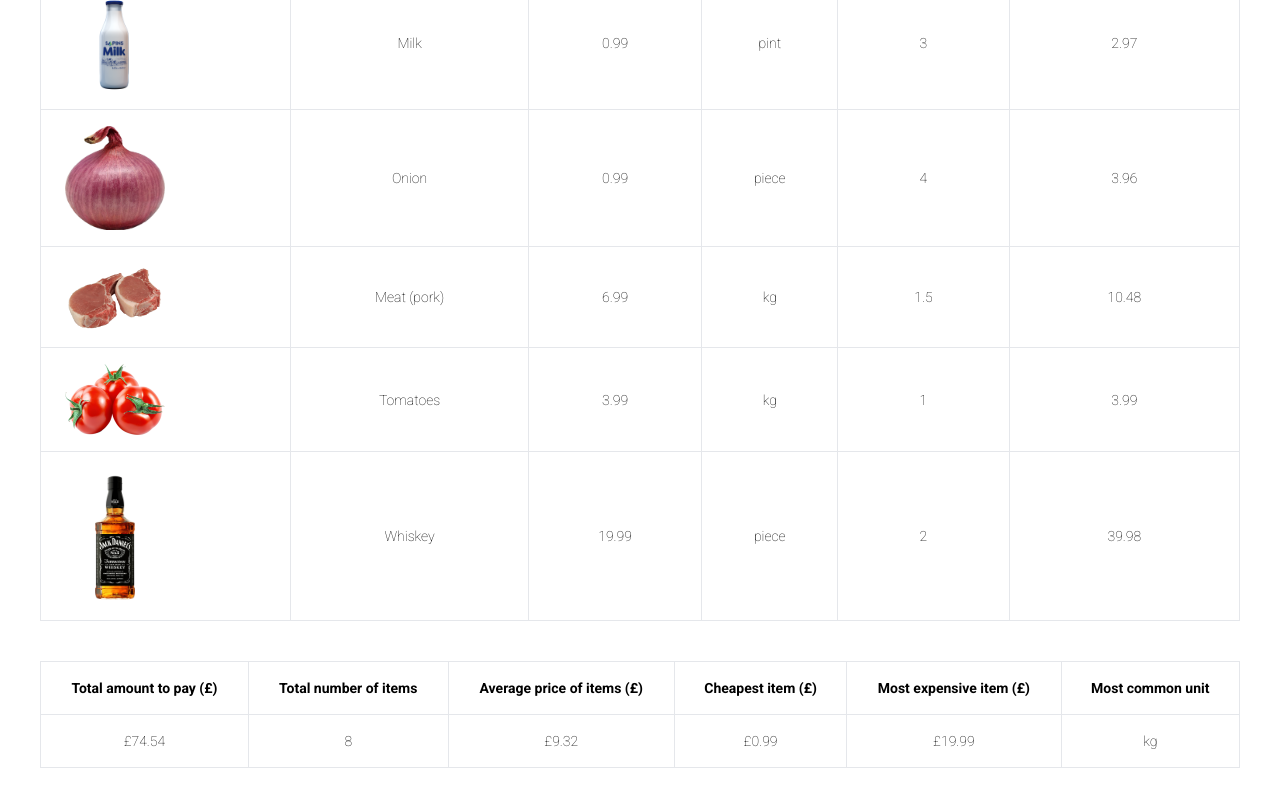
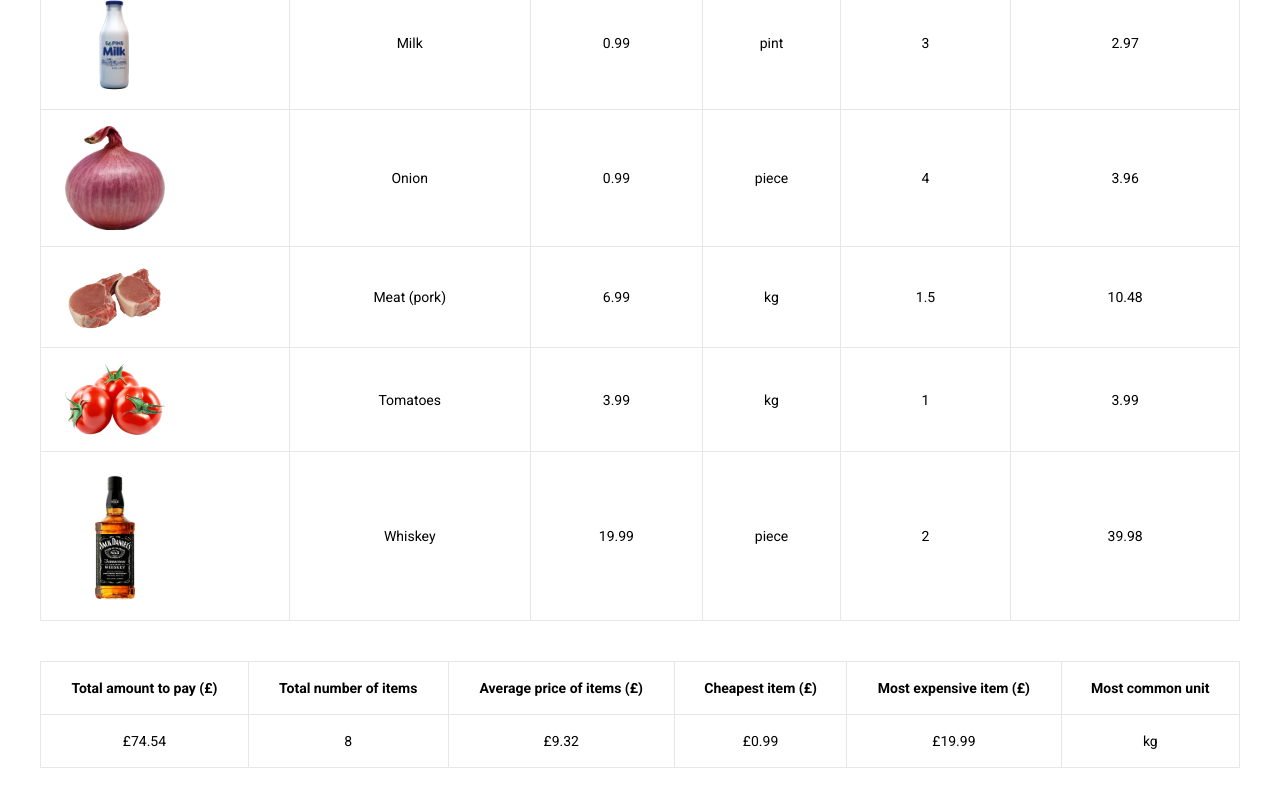
Before and after one commit to vladmoca90/NEXTJS-miniprojects, a Next.js app in the folder miniprojects/: page / in a window 1280 px wide. Shown: the part 444-1244 px from the top of the page. Built offline with nearby package versions, Linux system fonts and the light colour scheme.

Commit message:
Changed font-light to font-medium

```diff
--- a/miniprojects/src/app/page.tsx
+++ b/miniprojects/src/app/page.tsx
@@ -111,7 +111,7 @@ export default function FoodList() {
                     <div className="overflow-auto sm:-mx-6 lg:-mx-8">
                         <div className="inline-block min-w-full py-2 sm:px-6 lg:px-8">
                             <div className="overflow-hidden">
-                                <table className="min-w-full border text-center text-sm font-light">
+                                <table className="min-w-full border text-center text-sm font-medium">
                                     <thead className="border-b font-medium dark:border-neutral-500">
                                         <tr>
                                             <th scope="col" className="border-r px-6 py-4">Picture</th>
@@ -147,7 +147,7 @@ export default function FoodList() {
                 </div>
             </div>
             <div className="container-calculus">
-                <table className="min-w-full border text-center text-sm font-light">
+                <table className="min-w-full border text-center text-sm font-medium">
                     <thead className="border-b font-medium dark:border-neutral-500">
                         <tr>
                             <th scope="col" className="border-r px-6 py-4">Total amount to pay (&pound;)</th>
```
